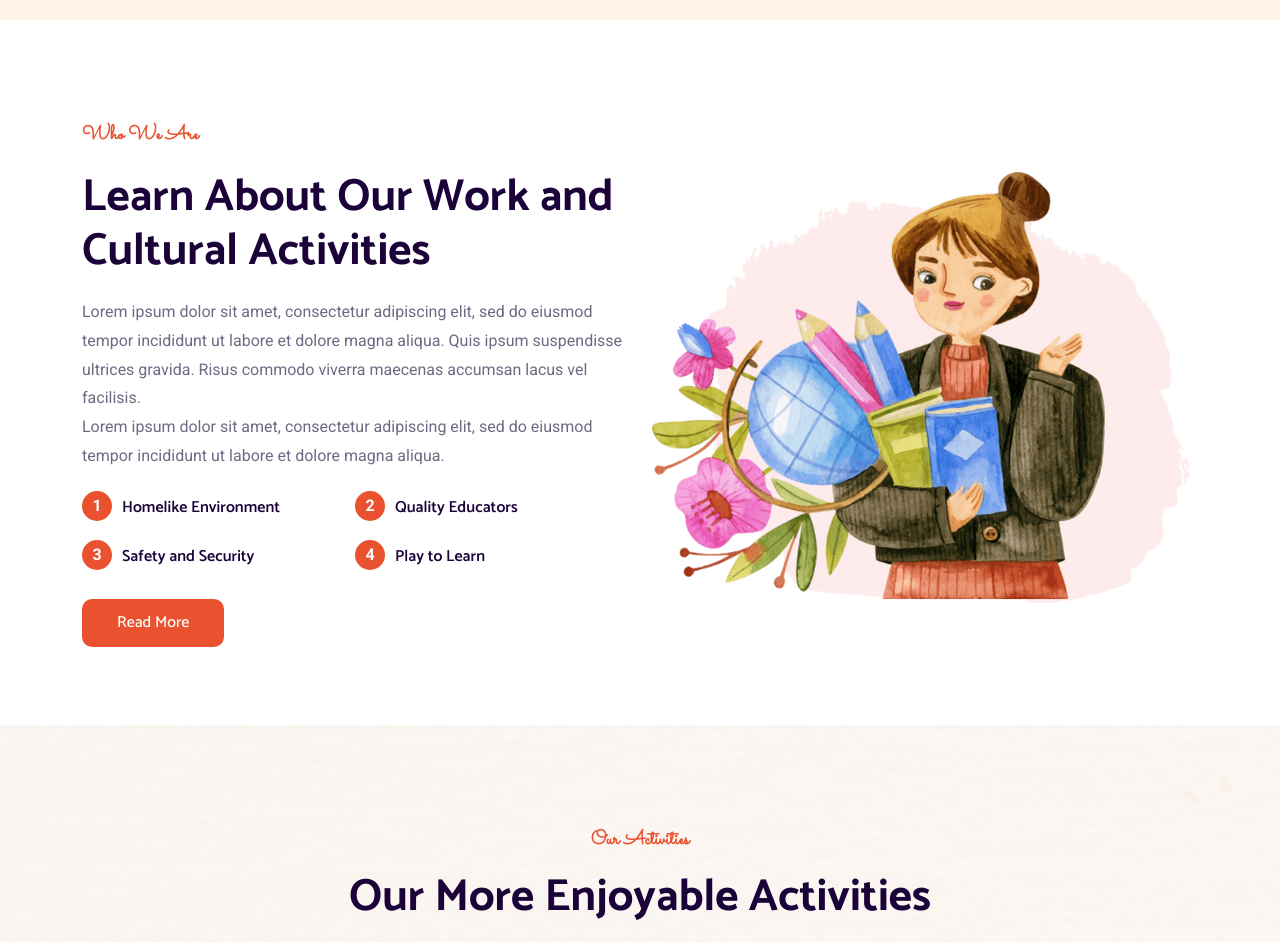
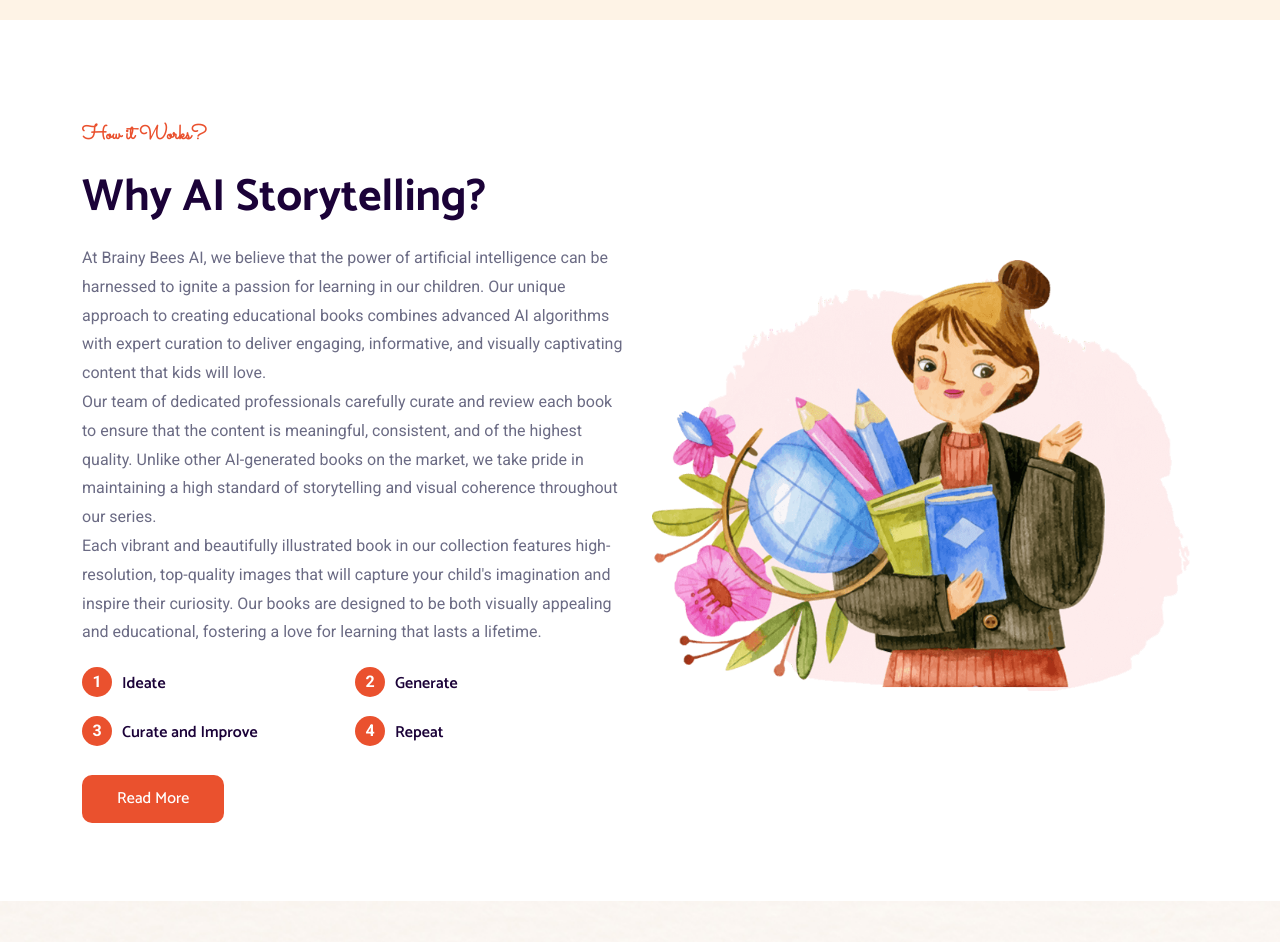
Before and after one commit to BrainyBeesAI/web, a plain HTML site: page index.html in a window 1280 px wide. Shown: the part 2460-3402 px from the top of the page. Drawn offline with nearby package versions, Linux system fonts and the light colour scheme; some packages are replaced by stand-ins of ours; a script that the page names is missing.

Commit message:
Update how it works section

```diff
--- a/index.html
+++ b/index.html
@@ -491,27 +491,34 @@
                 <div class="row align-items-center">
                     <div class="col-lg-6">
                         <div class="who-we-are-content">
-                            <span>Who We Are</span>
-                            <h3>Learn About Our Work and Cultural Activities</h3>
-                            <p>Lorem ipsum dolor sit amet, consectetur adipiscing elit, sed do eiusmod tempor incididunt ut labore et dolore magna aliqua. Quis ipsum suspendisse ultrices gravida. Risus commodo viverra maecenas accumsan lacus vel facilisis.</p>
-                            <p>Lorem ipsum dolor sit amet, consectetur adipiscing elit, sed do eiusmod tempor incididunt ut labore et dolore magna aliqua.</p>
+                            <span>How it Works?</span>
+                            <h3>Why AI Storytelling?</h3>
+                            <p>
+                                At Brainy Bees AI, we believe that the power of artificial intelligence can be harnessed to ignite a passion for learning in our children. Our unique approach to creating educational books combines advanced AI algorithms with expert curation to deliver engaging, informative, and visually captivating content that kids will love.
+                            </p>
+                            <p>
+                                Our team of dedicated professionals carefully curate and review each book to ensure that the content is meaningful, consistent, and of the highest quality. Unlike other AI-generated books on the market, we take pride in maintaining a high standard of storytelling and visual coherence throughout our series.
+                            </p>
+                            <p>
+                                Each vibrant and beautifully illustrated book in our collection features high-resolution, top-quality images that will capture your child's imagination and inspire their curiosity. Our books are designed to be both visually appealing and educational, fostering a love for learning that lasts a lifetime.
+                            </p>
 
                             <ul class="who-we-are-list">
                                 <li>
                                     <span>1</span>
-                                    Homelike Environment
+                                    Ideate
                                 </li>
                                 <li>
                                     <span>2</span>
-                                    Quality Educators
+                                    Generate
                                 </li>
                                 <li>
                                     <span>3</span>
-                                    Safety and Security
+                                    Curate and Improve
                                 </li>
                                 <li>
                                     <span>4</span>
-                                    Play to Learn
+                                    Repeat
                                 </li>
                             </ul>
                             <div class="who-we-are-btn">
```
